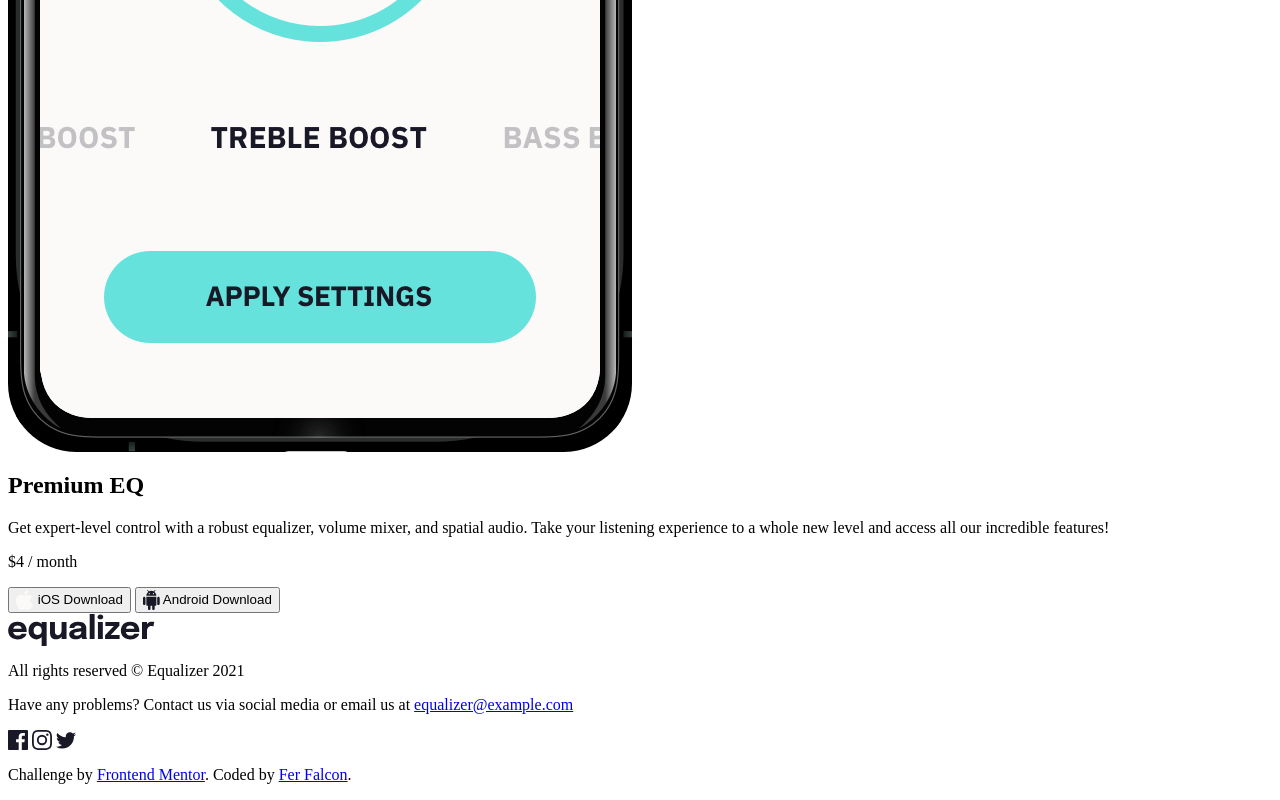
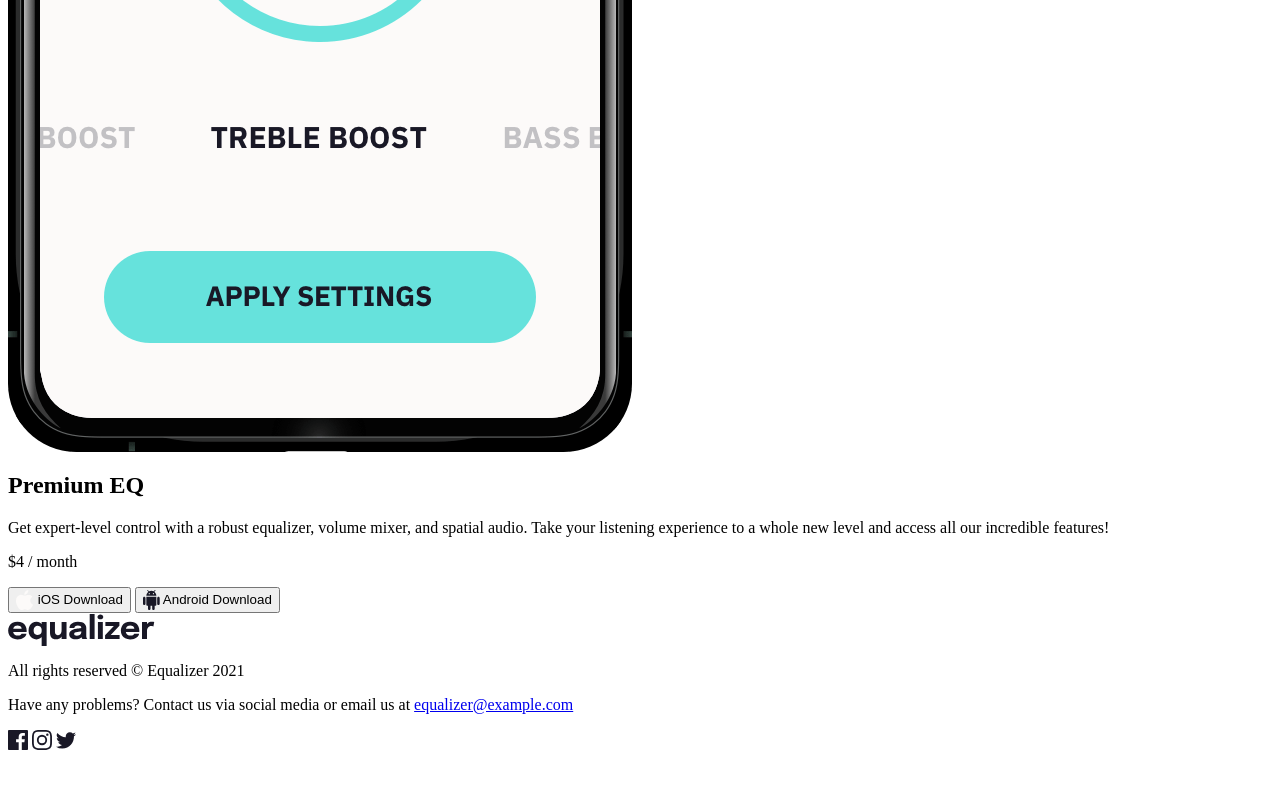
Before and after one commit to ferfalcon/equalizer-landing-page, a plain HTML site: page index.html in a window 1280 px wide. Shown: the part 1005-1805 px from the top of the page. After the commit the page ends 1763 px from the top, so only its background shows below. Drawn offline with Linux system fonts and the light colour scheme.

Commit message:
Hide signature

```diff
--- a/assets/styles/styles.less
+++ b/assets/styles/styles.less
@@ -14,3 +14,15 @@ img {
 	vertical-align: middle;
 	font-style: italic;
 }
+
+// ---------------------------------
+
+.signature {
+	position: absolute;
+	height: 1px;
+	width: 1px;
+	overflow: hidden;
+	clip: rect(0, 0, 0, 0);
+	clip-path: inset(50%);
+	white-space: nowrap;
+}
```
Also changed, not shown: assets/styles/styles.css, 1 other file.
